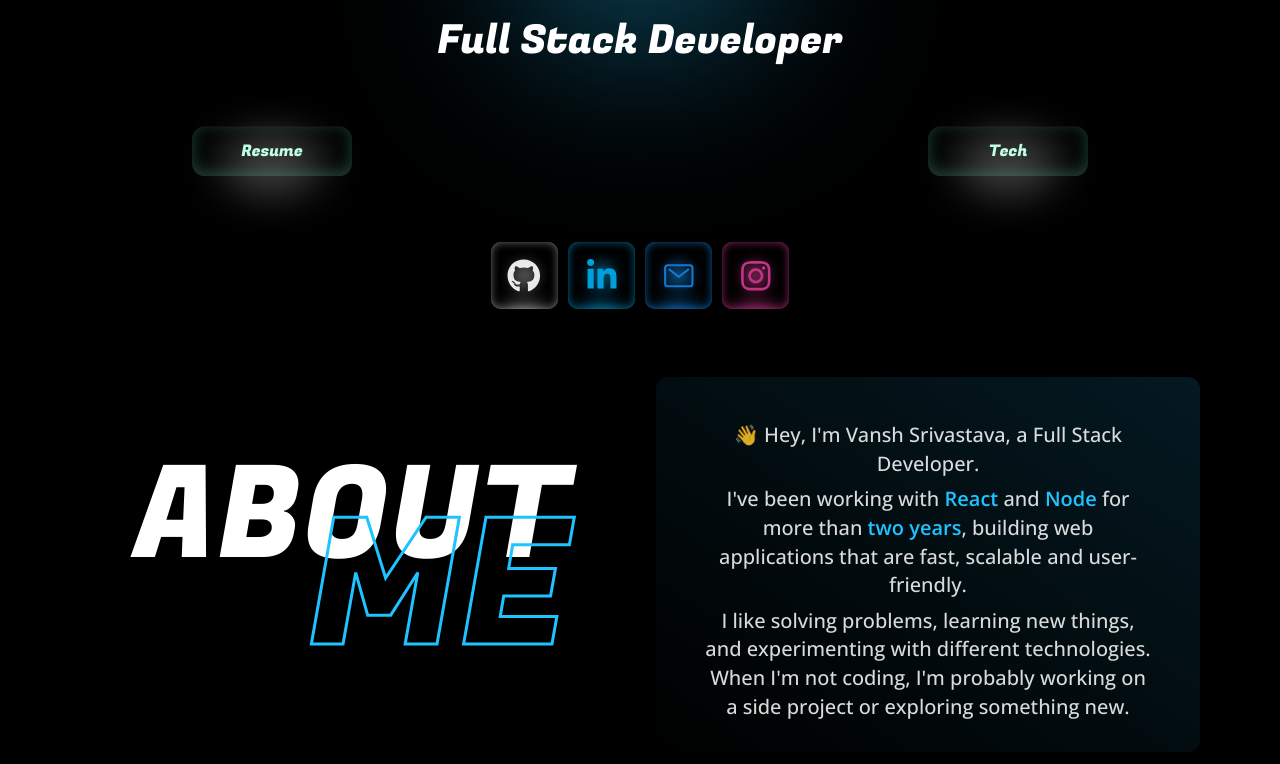
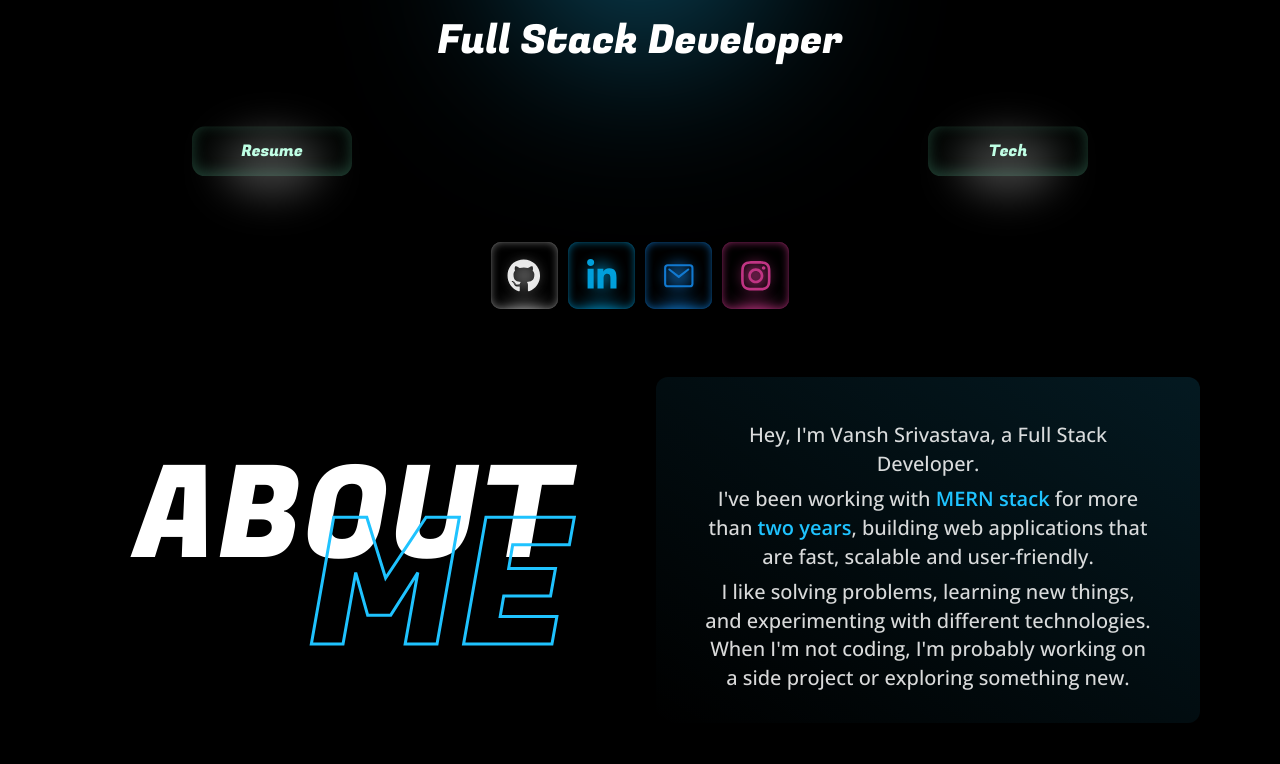
Before and after one commit to vanshsrivastava49/Portfolio-VS, a React (Vite) app in the folder frontend/: page / in a window 1280 px wide. Shown: the part 471-1235 px from the top of the page. Built offline with nearby package versions, Linux system fonts and the light colour scheme.

Commit message:
changed about

```diff
--- a/frontend/src/sections/about-me.section.tsx
+++ b/frontend/src/sections/about-me.section.tsx
@@ -62,11 +62,10 @@ export const AboutMe = () => {
 			<div>
 				<div className='intro'>
 					<p style={{ marginTop: '20px' }}>
-						👋 Hey, I'm Vansh Srivastava, a Full Stack Developer.
+						Hey, I'm Vansh Srivastava, a Full Stack Developer.
 					</p>
 					<p>
-						I've been working with <strong>React</strong> and{' '}
-						<strong>Node</strong> for more than <strong>two years</strong>,
+						I've been working with <strong>MERN stack</strong> for more than <strong>two years</strong>,
 						building web applications that are fast, scalable and user-friendly.
 					</p>
 					<p>
```
